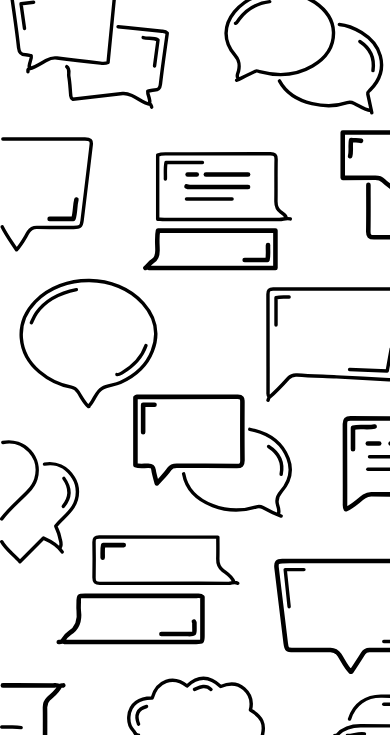
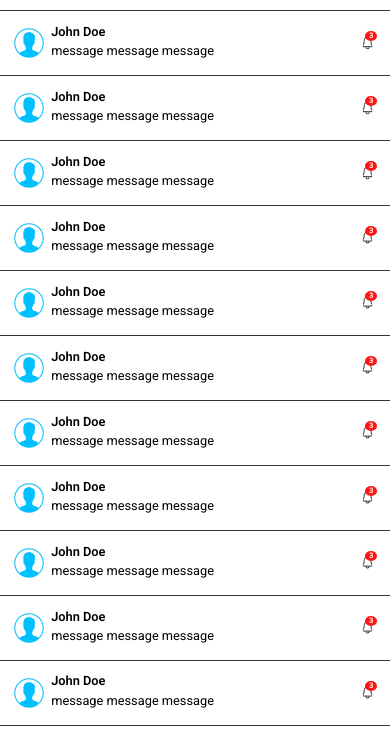
Before and after one commit to heisck/teXstchat, a plain HTML site: page index.html in a window 390 px wide. Shown: the part 109-844 px from the top of the page. Drawn offline with Linux system fonts and the light colour scheme.

Commit message:
Modify media queries for contact visibility
Updated media queries for responsive design.

```diff
--- a/styles/media/index.css
+++ b/styles/media/index.css
@@ -5,8 +5,8 @@
 
   #contact-cont {
     min-width: 100%;
-    display: none;
-    border: block;
+    display: block;
+    border: none;
   }
 
   .contact-card {
```
